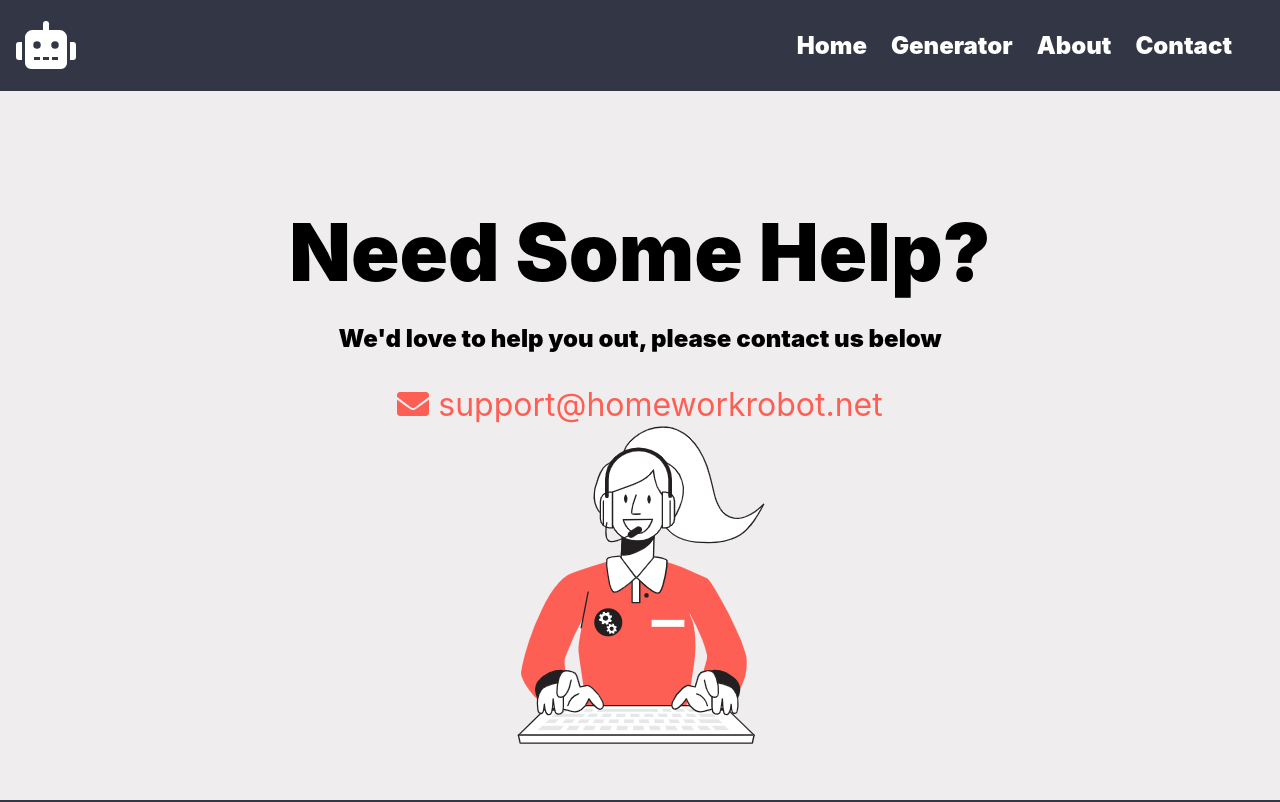
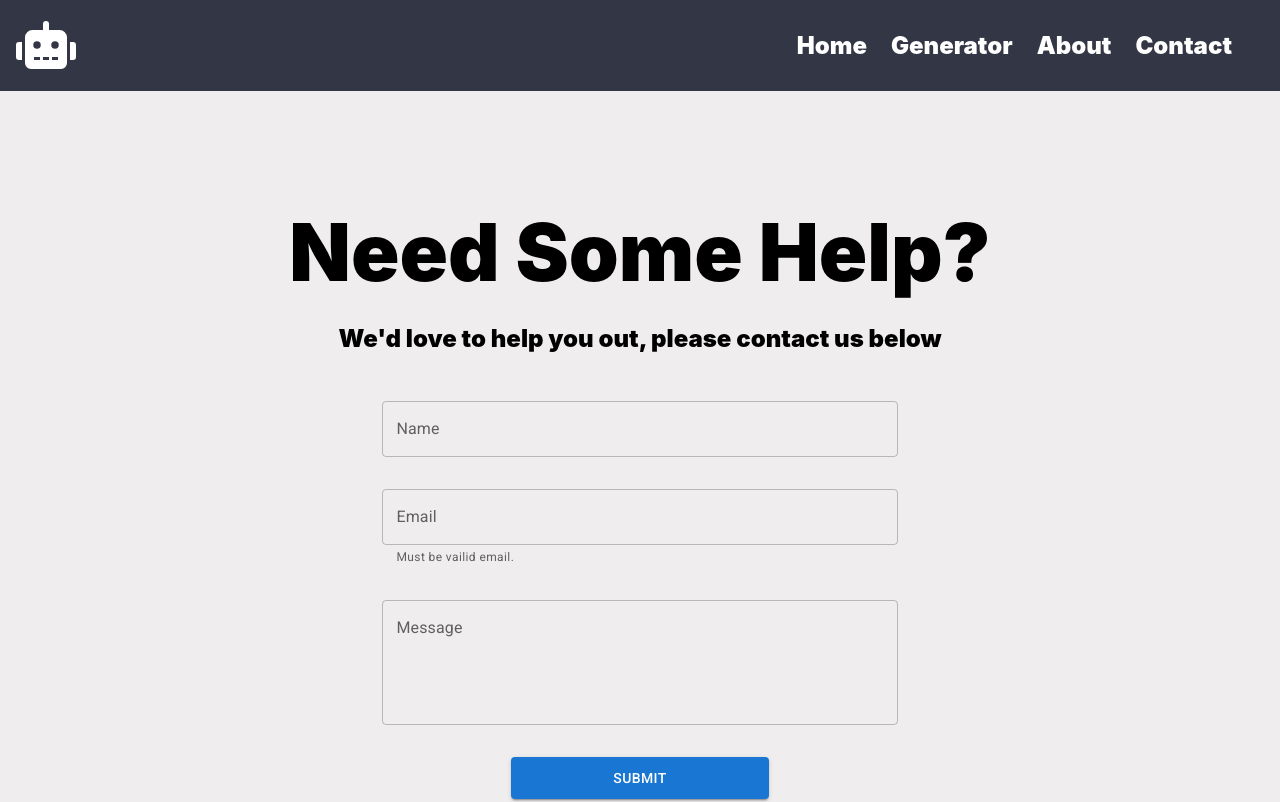
Before and after one commit to Murchyman/homeworkrobotNEXT, a Next.js app: page /contact in a window 1280 px wide. Shown: the top 802 px of the page. Built offline with nearby package versions, Linux system fonts and the light colour scheme.

Commit message:
contact form live

```diff
--- /dev/null
+++ b/components/ContactForm.js
@@ -0,0 +1,77 @@
+import React from 'react'
+import styles from '../styles/ContactForm.module.css'
+import TextField from '@mui/material/TextField';
+import Button from '@mui/material/Button';
+import { useForm } from "react-hook-form";
+import { useState } from 'react';
+
+const ContactForm = () => {
+    const { register, handleSubmit, watch, formState: { errors } } = useForm();
+    const [answer, setAnswer] = useState('')
+
+    const onSubmit = (data) => {
+        SendQuery(JSON.stringify(data));
+    };
+
+    const SendQuery = async (FormData) => {
+        FormData = JSON.parse(FormData);
+        const params = {
+            Text: FormData.Message,
+            Email: FormData.Email,
+            Name: FormData.Name,
+        }
+        // const params = {
+        //     value: prompt,
+        //     secret: process.env.secret,
+        // };
+        // const options = {
+        //     method: 'POST',
+        //     body: JSON.stringify(params)
+        // };
+        const options = {
+            method: 'POST',
+            body: JSON.stringify(params)
+        };
+
+        const response = await fetch('https://hjvt786p0a.execute-api.ap-southeast-2.amazonaws.com/default/neoAffiliatesBeta', options)
+            .then(response => response.json()).catch(err => console.log(err));
+
+
+
+        setAnswer('successfully sent');
+
+        return response;
+    }
+
+
+
+    return (
+        <>
+
+            <div className={styles.Container}>
+
+                <div className={styles.FormBox}>
+                    <TextField id="outlined-basic" error={errors.Name} fullWidth label="Name" variant="outlined" {...register("Name", { required: true, maxLength: 30 })} />
+
+                </div>
+
+                <div className={styles.FormBox}>
+                    <TextField id="outlined-basic" error={errors.Email} helperText="Must be vailid email." fullWidth label="Email" variant="outlined" {...register("Email", { required: true, maxLength: 30, pattern: /^\S+@\S+$/i })} />
+                </div>
+
+                <div className={styles.FormBox}>
+                    <TextField id="outlined-basic" error={errors.Message} fullWidth multiline minRows={4} label="Message" variant="outlined" {...register("Message", { required: true, maxLength: 500 })} />
+                </div>
+                <div className={styles.FormBox}>
+                    <Button variant="contained" style={{ minWidth: '50%', minHeight: '3em' }} onClick={handleSubmit(onSubmit)}>SubmiT</Button>
+
+
+                </div>
+                <span>{answer}</span>
+
+            </div>
+
+        </>
+    )
+}
+export default ContactForm
--- a/components/ReportForm.js
+++ b/components/ReportForm.js
@@ -30,11 +30,11 @@ const ReportForm = () => {
     // Gain some more IQ to make this better, use the proper react form hook way
     const [radio, setRadio] = useState('');
     const [cardprompt, setcardPrompt] = useState('');
+
+
     const SendQuery = async (FormData) => {
         setAnswer(<Spinner />);
         FormData = JSON.parse(FormData);
-
-
         let prompt = `Write ${radio} on ${FormData.Subject} with a goal word count of ${FormData.GoalWordCount}`;
         setcardPrompt(prompt);
         const params = {
--- a/pages/contact.js
+++ b/pages/contact.js
@@ -7,12 +7,14 @@ import { fas } from '@fortawesome/free-solid-svg-icons'
 library.add(fab, fas)
 import Link from 'next/link'
 import styles from '../styles/contact.module.css'
+import ContactForm from '../components/ContactForm'
 const contact = () => {
     return (
         <div className={styles.container}>
             <div className={styles.subContainer}>
                 <div className={styles.heading}>Need Some Help?</div>
                 <div className={styles.subHeading}><span>We&apos;d love to help you out, please contact us below</span></div>
+                <ContactForm />
                 <div className={styles.links}><Link passHref href={'mailto:support@homeworkrobot.net'}><span><FontAwesomeIcon icon="envelope" />  support@homeworkrobot.net</span></Link> </div>
 
             </div>
--- /dev/null
+++ b/styles/ContactForm.module.css
@@ -0,0 +1,13 @@
+.Container{
+    margin: 2em;
+    display: flex;
+    flex-direction: column;
+    align-items: center;
+    justify-content: center;
+
+}
+
+.FormBox{
+    margin: 1em;
+    width: 50%;
+}
```
